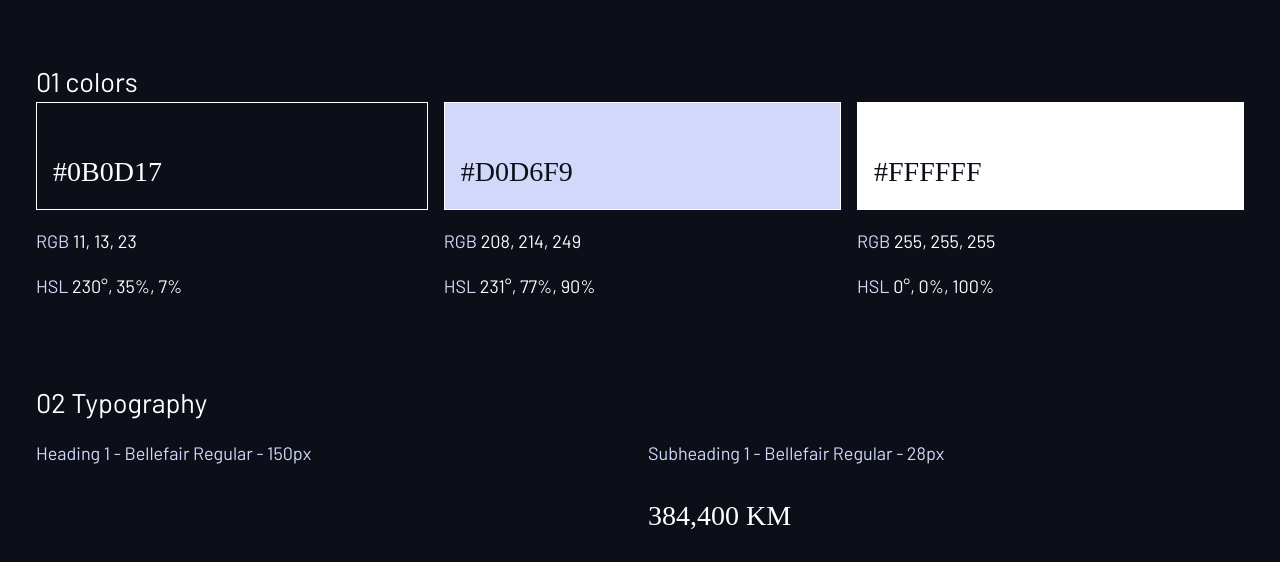
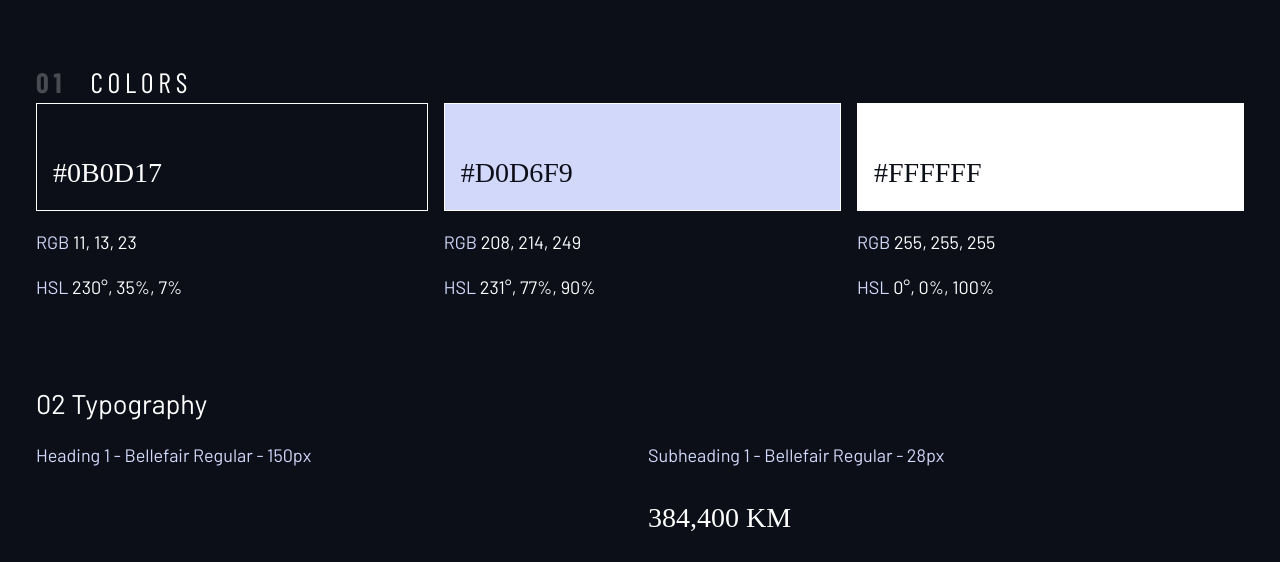
Before and after one commit to SalamanderCtesiphon/new-portfolio-site, a plain HTML site: page index.html in a window 1280 px wide. Shown: the part 57-619 px from the top of the page. Drawn offline with nearby package versions, Linux system fonts and the light colour scheme; a web font is replaced by a local one.

Commit message:
created a ubered title utility class and a specific span scope with in it

```diff
--- a/index.css
+++ b/index.css
@@ -155,5 +155,14 @@ select {
 }
 
 .numbered-title {
+  font-family: var(--ff-sans-cond);
+  font-size: var(--fs-500);
+  text-transform: uppercase;
+  letter-spacing: 4.72px;
+}
 
+.numbered-title span {
+  margin-right: .5em;
+  font-weight: 700;
+  color: hsl( var(--clr-white) / .25);
 }
```
